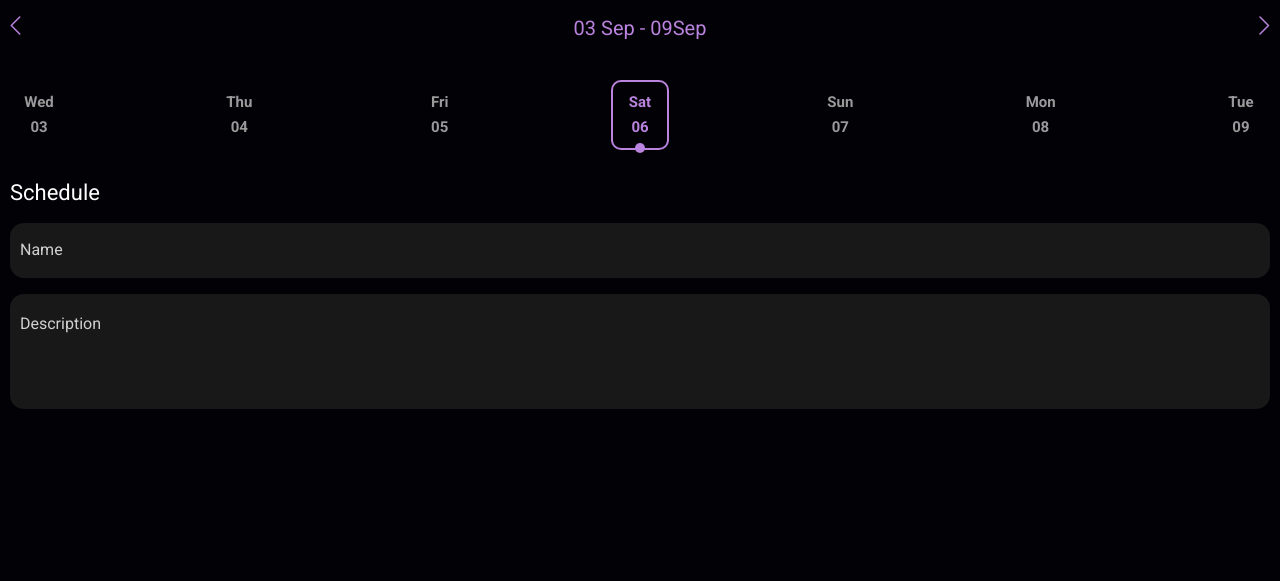
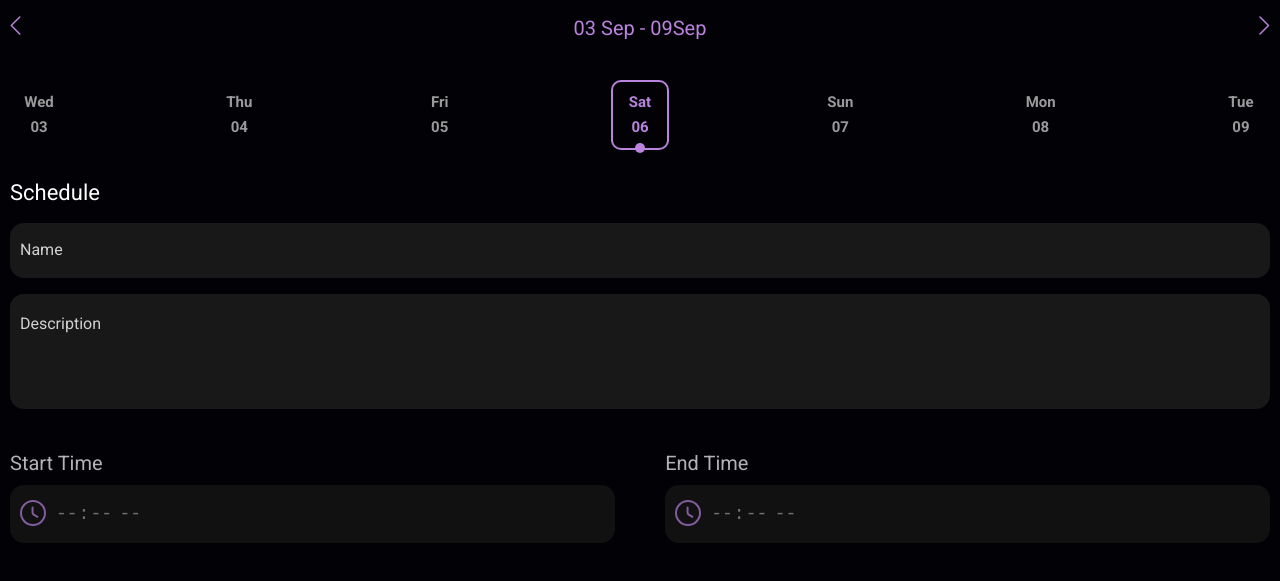
Before and after one commit to zahrapasha/To-Do-List, a plain HTML site: page index.html in a window 1280 px wide. Shown: the part 113-694 px from the top of the page. Drawn offline with Linux system fonts and the light colour scheme.

Commit message:
add section time

```diff
--- a/index.html
+++ b/index.html
@@ -112,7 +112,29 @@
 
           </div>
         </div>
-      </div>
+        <div class="section-time">
+          <div class="Time">
+            <p>Start Time</p>
+            <div class="set-Time">
+              <input type="time">
+              <svg width="26" height="26" viewBox="0 0 26 26" fill="none" xmlns="http://www.w3.org/2000/svg">
+              <path d="M25 13C25 19.624 19.624 25 13 25C6.376 25 1 19.624 1 13C1 6.376 6.376 1 13 1C19.624 1 25 6.376 25 13Z" stroke="#BA83DE" stroke-width="2" stroke-linecap="round" stroke-linejoin="round"/>
+              <path d="M17.4518 16.8157L13.7318 14.5957C13.0838 14.2117 12.5558 13.2877 12.5558 12.5317V7.61172" stroke="#BA83DE" stroke-width="2" stroke-linecap="round" stroke-linejoin="round"/>
+              </svg>
+            </div>
+          </div>
+          <div class="Time">
+            <p>End Time</p>
+            <div class="set-Time">
+              <input type="time">
+              <svg width="26" height="26" viewBox="0 0 26 26" fill="none" xmlns="http://www.w3.org/2000/svg">
+              <path d="M25 13C25 19.624 19.624 25 13 25C6.376 25 1 19.624 1 13C1 6.376 6.376 1 13 1C19.624 1 25 6.376 25 13Z" stroke="#BA83DE" stroke-width="2" stroke-linecap="round" stroke-linejoin="round"/>
+              <path d="M17.4518 16.8157L13.7318 14.5957C13.0838 14.2117 12.5558 13.2877 12.5558 12.5317V7.61172" stroke="#BA83DE" stroke-width="2" stroke-linecap="round" stroke-linejoin="round"/>
+              </svg>
+            </div>
+          </div>
+        </div>
+
 
 
     <script src="app.js"></script>
--- a/style.css
+++ b/style.css
@@ -245,3 +245,49 @@ input::placeholder , textarea::placeholder{
     bottom: -5px;
     left: 40%;
 }
+.section-time{
+    margin-top: 20px;
+    display: flex;
+    justify-content: space-between;
+}
+.Time{
+    font-size: 20px;
+    width: 48%;
+    color: #ffff;
+    opacity: 70%;
+}
+.Time p{
+    margin: 10px 0;
+}
+.set-Time{
+    position: relative;
+    height: 58px;
+    border-radius: 14px;
+    overflow: hidden;
+    background-color: #181818;
+
+
+}
+.set-Time input[type ="time"]{
+    direction: ltr;
+    text-align: left;
+    color: #ffff;
+    opacity: 60%;
+    font-size: 18px;
+    padding-left: 45px;
+    background-color: transparent;
+    width: 100%;
+    height: 100%;
+    outline: none;
+    border: none;
+}
+.set-Time input[type="time"]::-webkit-calendar-picker-indicator{
+    opacity: 0;
+    pointer-events: none;
+}
+.set-Time svg{
+    color: #BA83DE;
+    position: absolute;
+    left: 10px;
+    top: 15px;
+}
```
